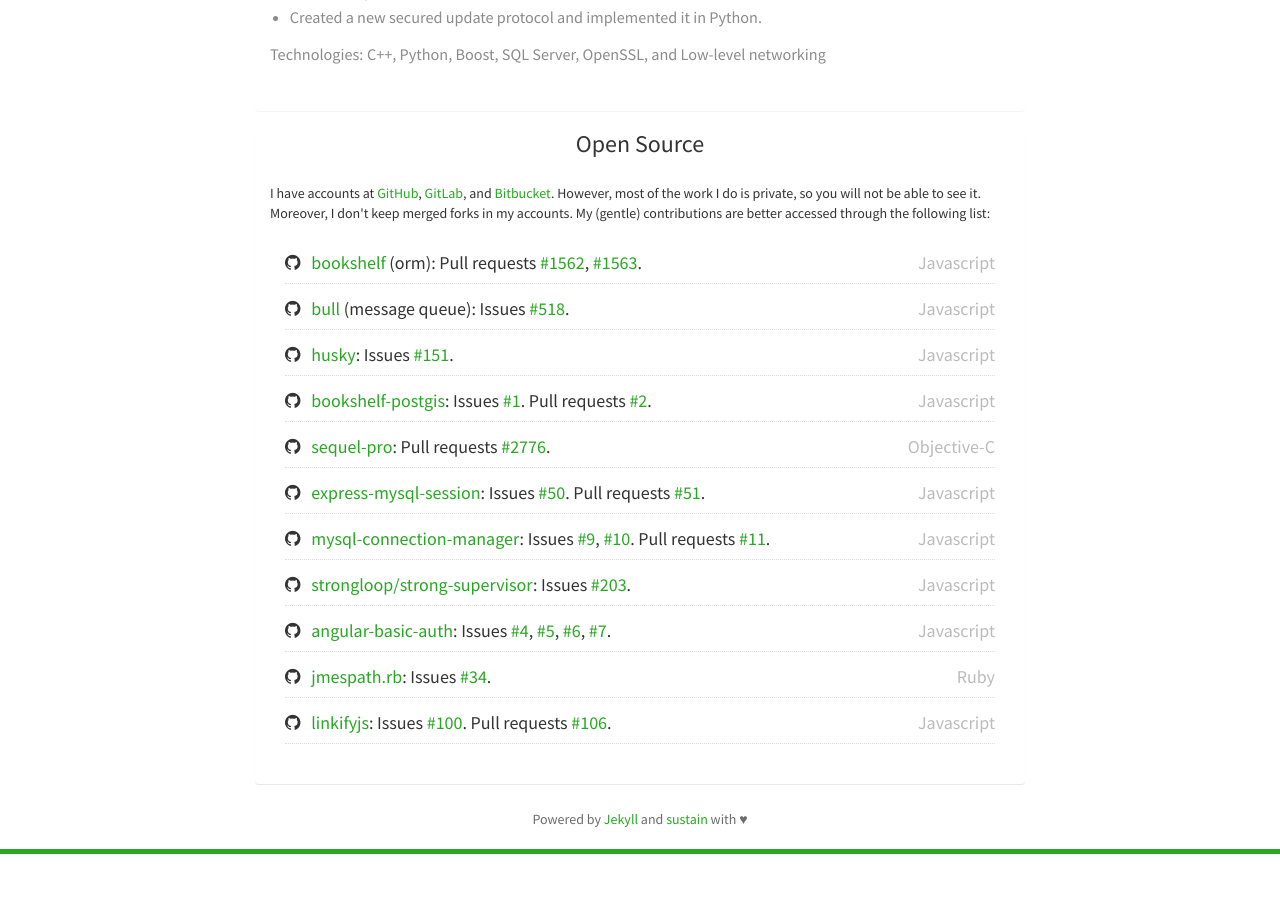
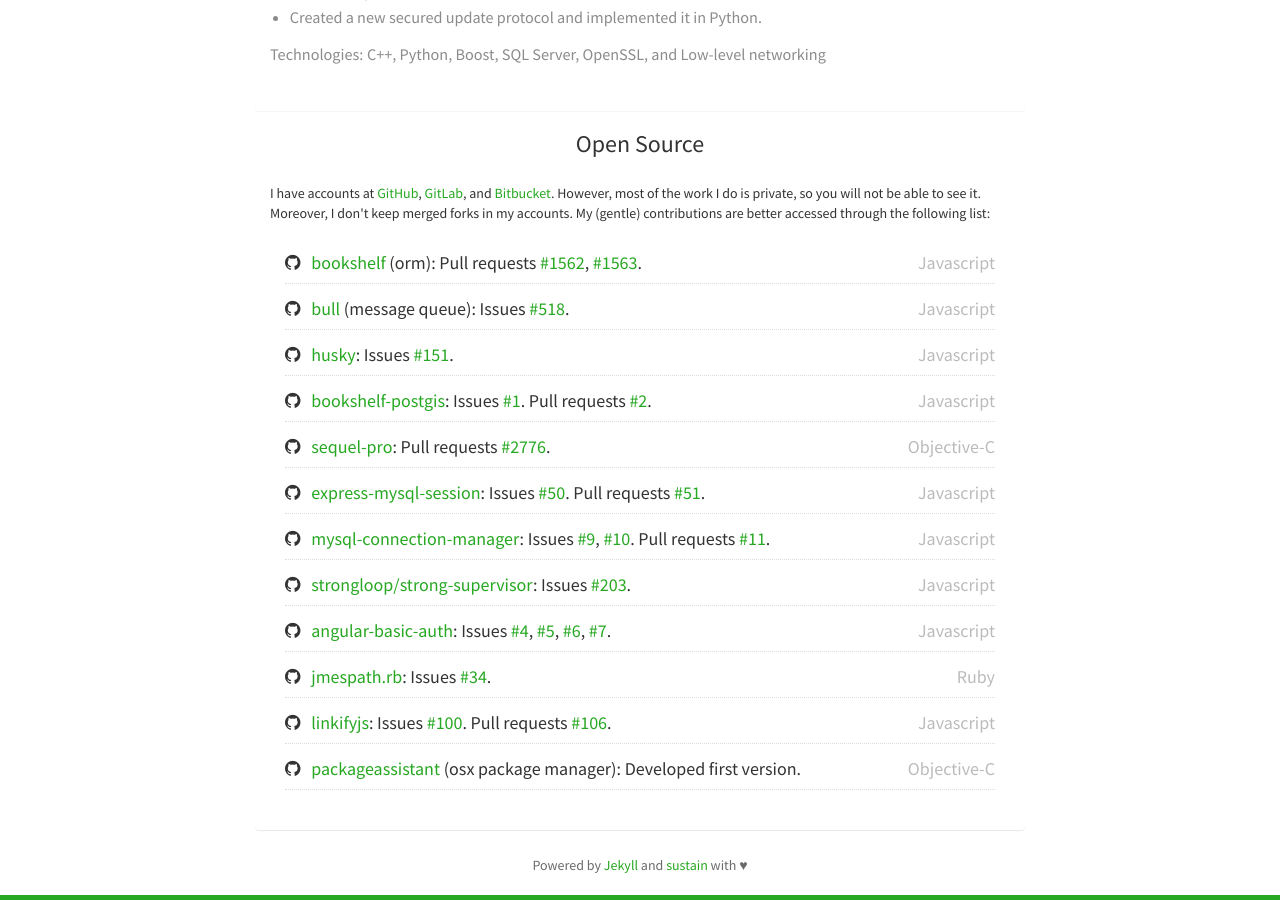
Before and after one commit to fcarreiro/fcarreiro.github.com, a Jekyll site: the page built from projects.html, in a window 1280 px wide and 900 px high, scrolled down 1378 px. Built offline with Jekyll 4.4.1, drawn with Linux system fonts in a browser that asks for light colours; nearby versions of some CDN libraries; before the commit the page ends 2232 px from its top, so only the background shows below that.

Commit message:
Add PackageAssistant to open source

```diff
--- a/_data/opensource.yml
+++ b/_data/opensource.yml
@@ -65,3 +65,9 @@
   issues: [100]
   prs: [106]
   language: 'Javascript'
+
+- title: 'packageassistant'
+  addendum: 'osx package manager'
+  url: 'https://github.com/fkistner/packageassistant/'
+  comment: 'Developed first version.'
+  language: 'Objective-C'
--- a/projects.html
+++ b/projects.html
@@ -70,6 +70,7 @@
                   #{{ pr }}</a>{% if forloop.last %}.{% else %}, {% endif %}
                 {% endfor %}
               {% endif %}
+              {{ ositem.comment }}
               {% if ositem.language %}
                 <span class="lang">{{ ositem.language }}</span>
               {% endif %}
```
